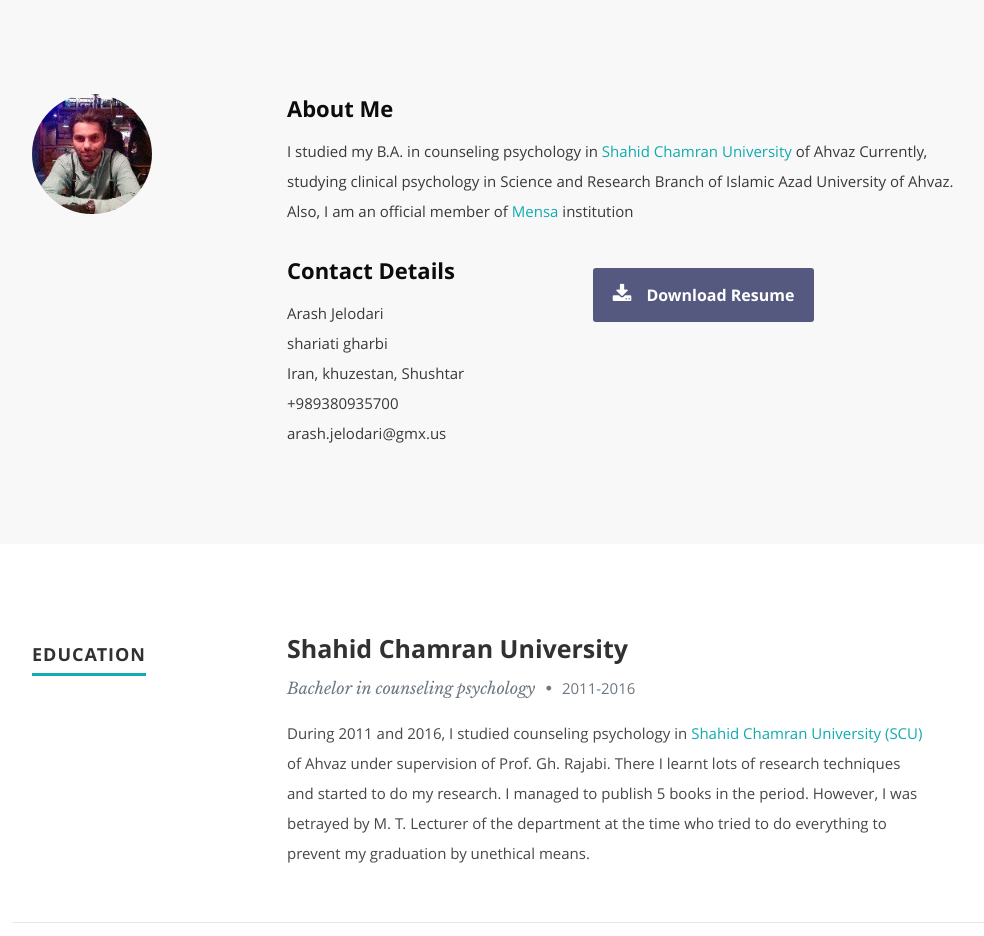
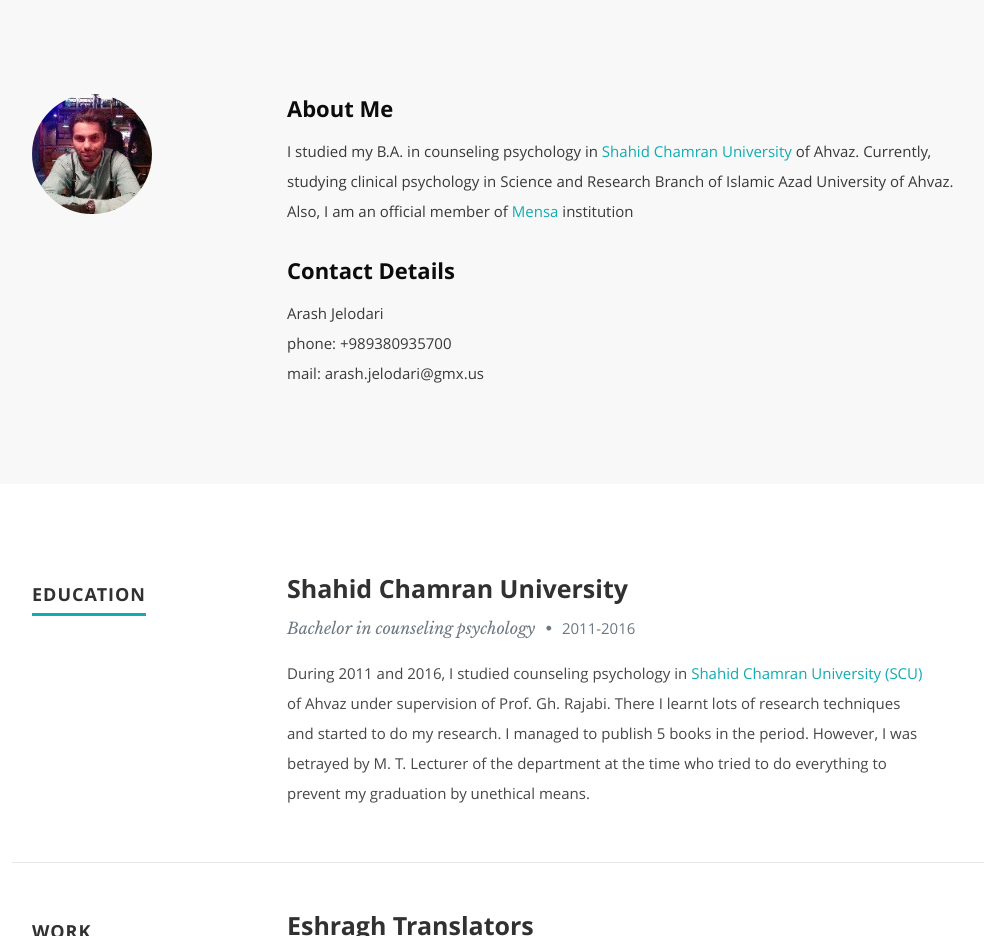
Before and after one commit to arashjelodari/arashjelodari.github.io, a plain HTML site: page index.html in a window 1280 px wide. Shown: the part 802-1738 px from the top of the page, without its empty margins (118-1102 px from the left). Drawn offline with nearby package versions, Linux system fonts and the light colour scheme.

Commit message:
edited some texts

```diff
--- a/index.html
+++ b/index.html
@@ -91,7 +91,7 @@
 
             <h2>About Me</h2>
 
-            <p>I studied my B.A. in counseling psychology in <a href="http://www.scu.ac.ir/">Shahid Chamran University</a> of Ahvaz
+            <p>I studied my B.A. in counseling psychology in <a href="http://www.scu.ac.ir/">Shahid Chamran University</a> of Ahvaz.
 Currently, studying clinical psychology in Science and Research Branch of Islamic Azad University of Ahvaz. Also, I am an official member of <a href="http://www.mensa.org/">Mensa</a> institution
             </p>
 
@@ -102,20 +102,18 @@
                   <h2>Contact Details</h2>
                   <p class="address">
 						   <span>Arash Jelodari</span><br>
-						   <span>shariati gharbi<br>
-						         Iran, khuzestan, Shushtar
-                     </span><br>
-						   <span>+989380935700</span><br>
-                     <span>arash.jelodari@gmx.us</span>
+						   <span>phone: +989380935700</span><br>
+               <span>mail: arash.jelodari@gmx.us</span>
 					   </p>
 
                </div>
-
+               <!--
                <div class="columns download">
                   <p>
                      <a href="#" class="button"><i class="fa fa-download"></i>Download Resume</a>
                   </p>
                </div>
+               -->
 
             </div> <!-- end row -->
 
```
